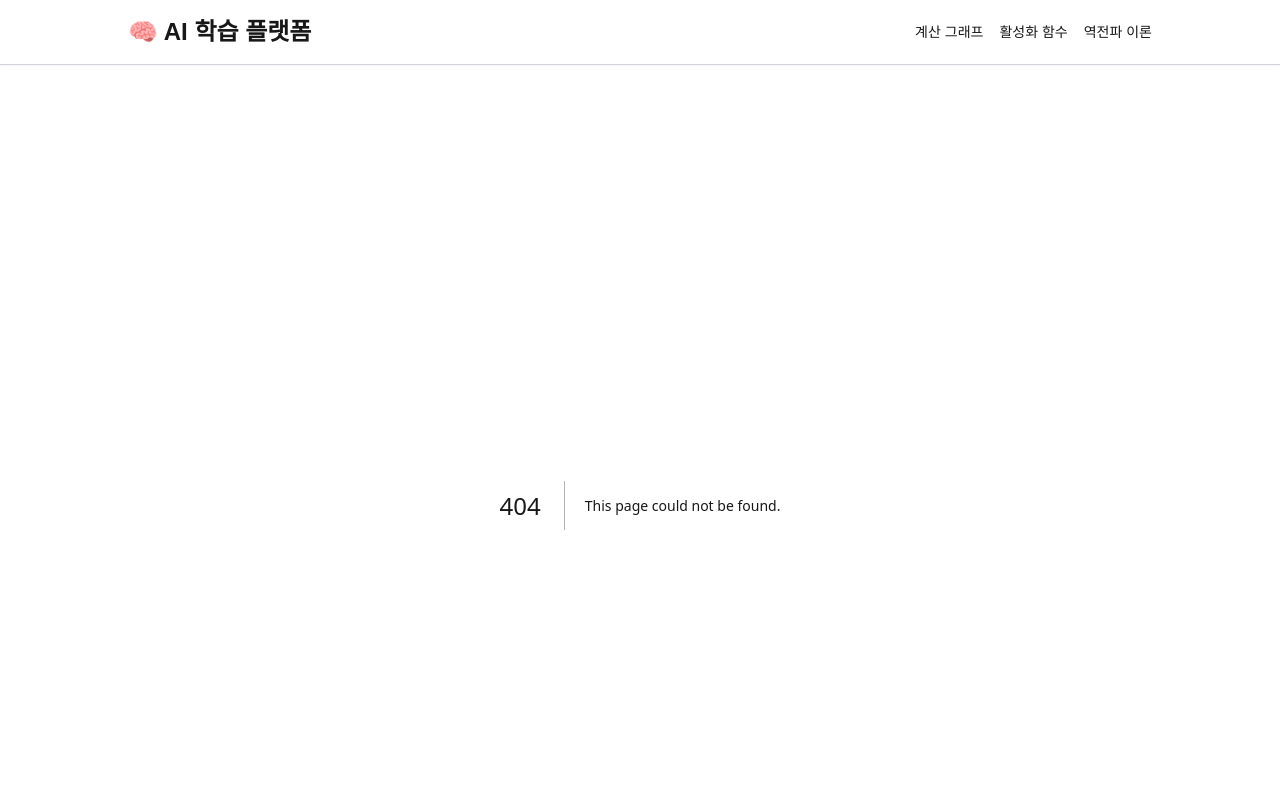
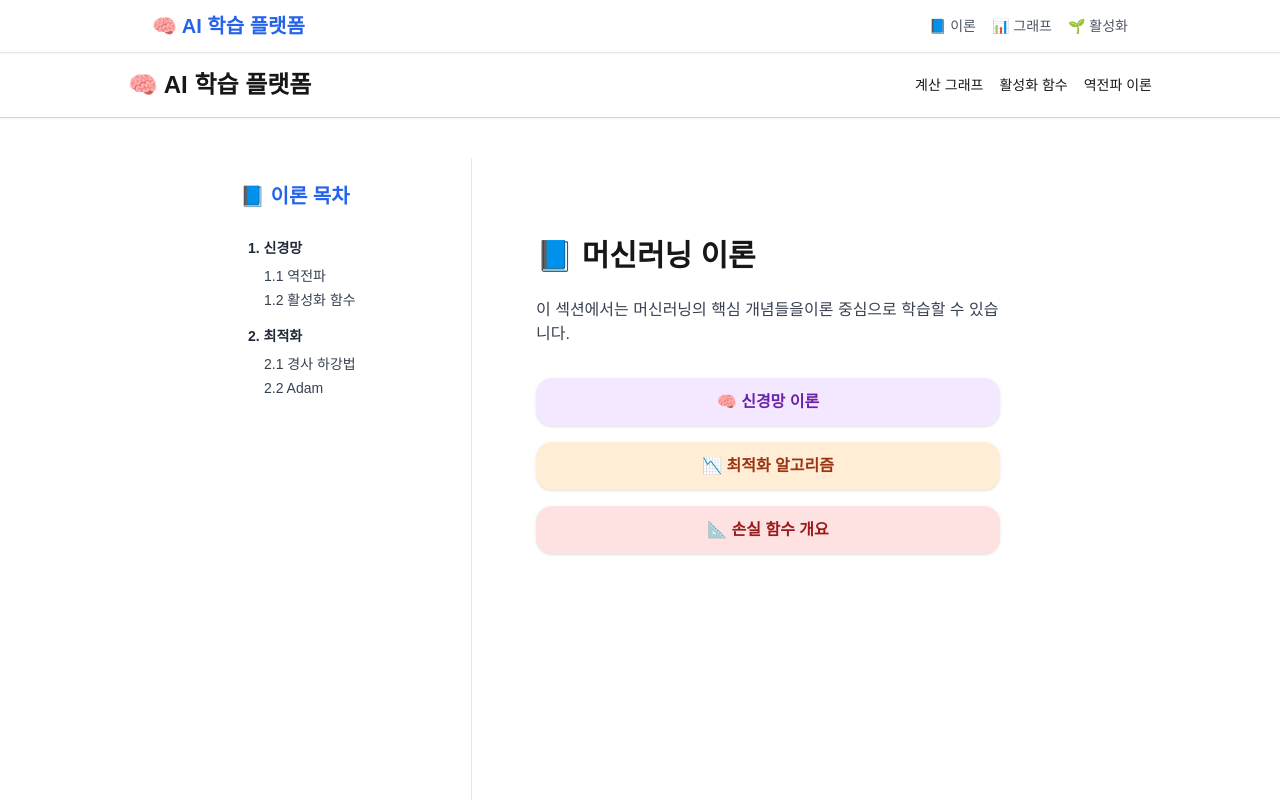
Before and after one commit to jeehun98/ai-learning-platform, a Next.js app: page /theory in a window 1280 px wide. Before the commit this address had no page. Shown: the top 800 px of the page. Built offline with nearby package versions, Linux system fonts and the light colour scheme.

Commit message:
네비게이터 추가

```diff
--- a/components/Layout.tsx
+++ b/components/Layout.tsx
@@ -1,6 +1,7 @@
 // components/Layout.tsx
 import Link from "next/link";
 import { ReactNode } from "react";
+import Navbar from "./Navbar"; // ✅ 이 줄 추가
 
 type LayoutProps = {
   children: ReactNode;
@@ -9,6 +10,7 @@ type LayoutProps = {
 export default function Layout({ children }: LayoutProps) {
   return (
     <div className="min-h-screen bg-[var(--background)] text-[var(--foreground)]">
+      <Navbar /> {/*✅ 여기 삽입 */}
       <header className="px-8 py-4 shadow-sm border-b border-gray-300 dark:border-gray-700">
         <nav className="flex items-center justify-between max-w-5xl mx-auto">
           <Link href="/" className="text-2xl font-bold">
--- /dev/null
+++ b/components/Navbar.tsx
@@ -0,0 +1,18 @@
+import Link from "next/link";
+
+export default function Navbar() {
+  return (
+    <header className="w-full bg-white dark:bg-neutral-900 shadow-sm border-b border-gray-200 dark:border-neutral-800">
+      <nav className="flex items-center justify-between px-6 py-3 max-w-5xl mx-auto">
+        <Link href="/" className="text-xl font-bold text-blue-600 dark:text-blue-400">
+          🧠 AI 학습 플랫폼
+        </Link>
+        <ul className="flex space-x-4 text-sm font-medium text-gray-600 dark:text-gray-300">
+          <li><Link href="/theory">📘 이론</Link></li>
+          <li><Link href="/graph-visualizer">📊 그래프</Link></li>
+          <li><Link href="/activations">🌱 활성화</Link></li>
+        </ul>
+      </nav>
+    </header>
+  );
+}
--- /dev/null
+++ b/components/RoundedButton.tsx
@@ -0,0 +1,20 @@
+import Link from "next/link";
+import { ReactNode } from "react";
+
+type RoundedButtonProps = {
+  href: string;
+  children: ReactNode;
+  color?: string;
+};
+
+export default function RoundedButton({ href, children, color }: RoundedButtonProps) {
+  const baseColor = color ?? "bg-gray-100 text-gray-800";
+  return (
+    <Link
+      href={href}
+      className={`${baseColor} block text-center font-semibold py-3 px-6 rounded-2xl shadow hover:scale-105 transition`}
+    >
+      {children}
+    </Link>
+  );
+}
--- /dev/null
+++ b/components/TheoryLayout.tsx
@@ -0,0 +1,15 @@
+import { ReactNode } from "react";
+import TheorySidebar from "./TheorySidebar";
+
+type Props = {
+  children: ReactNode;
+};
+
+export default function TheoryLayout({ children }: Props) {
+  return (
+    <div className="flex min-h-screen bg-[var(--background)] text-[var(--foreground)]">
+      <TheorySidebar />
+      <main className="flex-1 p-10">{children}</main>
+    </div>
+  );
+}
--- /dev/null
+++ b/components/TheorySidebar.tsx
@@ -0,0 +1,62 @@
+// components/TheorySidebar.tsx
+import Link from "next/link";
+import { useRouter } from "next/router";
+
+const theoryNav = [
+  {
+    number: "1",
+    title: "신경망",
+    href: "/theory/neural-networks",
+    children: [
+      { number: "1.1", title: "역전파", href: "/theory/neural-networks/backprop" },
+      { number: "1.2", title: "활성화 함수", href: "/theory/neural-networks/activation" },
+    ],
+  },
+  {
+    number: "2",
+    title: "최적화",
+    href: "/theory/optimization",
+    children: [
+      { number: "2.1", title: "경사 하강법", href: "/theory/optimization/sgd" },
+      { number: "2.2", title: "Adam", href: "/theory/optimization/adam" },
+    ],
+  },
+];
+
+export default function TheorySidebar() {
+  const router = useRouter();
+
+  return (
+    <aside className="w-64 min-h-screen p-6 border-r border-gray-200 dark:border-neutral-700 bg-white dark:bg-neutral-900">
+      <h2 className="text-xl font-bold mb-6 text-blue-600 dark:text-blue-400">📘 이론 목차</h2>
+      <ul className="space-y-3 text-sm">
+        {theoryNav.map((section) => (
+          <li key={section.href}>
+            <Link
+              href={section.href}
+              className={`block px-2 py-1 rounded-md font-semibold ${
+                router.pathname === section.href ? "bg-blue-100 text-blue-800 dark:bg-blue-800 dark:text-white" : "hover:bg-gray-100 dark:hover:bg-neutral-800 text-gray-800 dark:text-gray-200"
+              }`}
+            >
+              {section.number}. {section.title}
+            </Link>
+            <ul className="mt-1 space-y-1">
+              {section.children?.map((child) => (
+                <li key={child.href}>
+                  <Link
+                    href={child.href}
+                    className={`block pl-6 text-sm rounded-md ${
+                      router.pathname === child.href ? "bg-blue-100 text-blue-800 dark:bg-blue-800 dark:text-white font-medium" : "hover:bg-gray-100 dark:hover:bg-neutral-800 text-gray-700 dark:text-gray-300"
+                    }`}
+                  >
+                    {child.number} {child.title}
+                  </Link>
+                </li>
+              ))}
+            </ul>
+          </li>
+        ))}
+      </ul>
+    </aside>
+  );
+}
--- a/pages/index.tsx
+++ b/pages/index.tsx
@@ -1,17 +1,27 @@
-import Link from "next/link";
+// ✅ 프로젝트의 초기 템플릿 세팅: Next.js + TailwindCSS 기반
+
+// 1. 홈(index) 페이지
+// pages/index.tsx
+import RoundedButton from "@/components/RoundedButton";
 
 export default function Home() {
   return (
-    <>
-      <h1 className="text-3xl font-bold mb-6">홈</h1>
-      <p className="mb-4">
-        이 플랫폼은 인공지능의 작동 원리와 계산 과정을 시각적으로 보여주는 인터랙티브 학습 도구입니다.
+    <main className="p-8 max-w-3xl mx-auto text-center">
+      <h1 className="text-4xl font-bold mb-4">🧠 AI 학습 플랫폼</h1>
+      <p className="mb-6 text-lg text-gray-700 dark:text-gray-300">
+        인공지능의 이론과 계산 과정을 시각적으로 탐색하고, 직접 실험할 수 있도록 설계된 플랫폼입니다.
       </p>
-      <ul className="list-disc pl-5 space-y-1 text-blue-600">
-        <li><Link href="/graph-visualizer">계산 그래프 시각화</Link></li>
-        <li><Link href="/activations">활성화 함수 시뮬레이터</Link></li>
-        <li><Link href="/theory/backprop">역전파 이론</Link></li>
-      </ul>
-    </>
+      <div className="grid gap-4">
+        <RoundedButton href="/theory" color="bg-yellow-100 text-yellow-800">
+          📚 머신러닝 이론 학습하기
+        </RoundedButton>
+        <RoundedButton href="/graph-visualizer" color="bg-blue-100 text-blue-800">
+          📊 계산 그래프 시각화
+        </RoundedButton>
+        <RoundedButton href="/activations" color="bg-green-100 text-green-800">
+          🌱 활성화 함수 작동 원리
+        </RoundedButton>
+      </div>
+    </main>
   );
 }
--- /dev/null
+++ b/pages/theory/backprop.tsx
@@ -0,0 +1,20 @@
+import Head from "next/head";
+
+export default function Backprop() {
+  return (
+    <div className="max-w-3xl mx-auto px-4 py-10">
+      <Head>
+        <title>역전파 알고리즘 | AI 학습 플랫폼</title>
+      </Head>
+      <h1 className="text-3xl font-bold mb-4">🔁 역전파 알고리즘</h1>
+      <p className="text-gray-700 dark:text-gray-300 mb-6 leading-relaxed">
+        역전파(Backpropagation)는 신경망에서 오차를 역으로 전파하여 가중치를 갱신하는 핵심 알고리즘입니다.
+        주로 연쇄 법칙을 기반으로 각 층의 기울기를 계산하고, 이를 통해 경사 하강법 등의 최적화 기법과 결합하여 학습을 수행합니다.
+      </p>
+
+      <div className="bg-yellow-50 dark:bg-yellow-900 p-4 rounded-xl shadow text-sm text-yellow-900 dark:text-yellow-200">
+        💡 Tip: 역전파는 자동미분(Autodiff)과도 밀접하게 관련되어 있으며, 현대 딥러닝 프레임워크의 핵심 기능 중 하나입니다.
+      </div>
+    </div>
+  );
+}
--- /dev/null
+++ b/pages/theory/index.tsx
@@ -0,0 +1,34 @@
+// pages/index.tsx
+import RoundedButton from "@/components/RoundedButton";
+import Head from "next/head";
+import TheoryLayout from "@/components/TheoryLayout";
+
+export default function TheoryIndex() {
+  return (
+    <TheoryLayout>
+      <Head>
+        <title>머신러닝 이론 | AI 학습 플랫폼</title>
+      </Head>
+
+      <div className="max-w-3xl px-6 py-10">
+        <h1 className="text-3xl font-bold mb-6">📘 머신러닝 이론</h1>
+        <p className="text-gray-700 dark:text-gray-300 mb-8">
+          이 섹션에서는 머신러닝의 핵심 개념들을<br className="md:hidden" />
+          이론 중심으로 학습할 수 있습니다.
+        </p>
+
+        <div className="grid gap-4">
+          <RoundedButton href="/theory/neural-networks" color="bg-purple-100 text-purple-800">
+            🧠 신경망 이론
+          </RoundedButton>
+          <RoundedButton href="/theory/optimization" color="bg-orange-100 text-orange-800">
+            📉 최적화 알고리즘
+          </RoundedButton>
+          <RoundedButton href="/theory/loss-functions" color="bg-red-100 text-red-800">
+            📐 손실 함수 개요
+          </RoundedButton>
+        </div>
+      </div>
+    </TheoryLayout>
+  );
+}
--- /dev/null
+++ b/pages/theory/neural-networks/backprop.tsx
@@ -0,0 +1,32 @@
+import Head from "next/head";
+
+export default function BackpropPage() {
+  return (
+    <>
+      <Head>
+        <title>역전파 알고리즘 | AI 학습 플랫폼</title>
+      </Head>
+      <main className="max-w-3xl mx-auto px-6 py-10">
+        <h1 className="text-3xl font-bold mb-4">🔁 역전파 알고리즘</h1>
+
+        <section className="mb-6">
+          <h2 className="text-xl font-semibold mb-2">개요</h2>
+          <p className="text-gray-700 dark:text-gray-300 leading-relaxed">
+            역전파는 신경망에서 오차를 역방향으로 전파하여 가중치를 갱신하는 핵심 학습 알고리즘입니다.
+          </p>
+        </section>
+
+        <section className="mb-6">
+          <h2 className="text-xl font-semibold mb-2">작동 원리</h2>
+          <p className="text-gray-700 dark:text-gray-300 leading-relaxed">
+            연쇄 법칙을 이용하여 각 층의 기울기를 계산하고, 이를 바탕으로 가중치를 업데이트합니다.
+          </p>
+        </section>
+
+        <section className="mb-6 bg-yellow-50 dark:bg-yellow-900 p-4 rounded-xl shadow text-sm text-yellow-900 dark:text-yellow-200">
+          💡 팁: 역전파는 자동 미분(autodiff)과도 밀접한 관련이 있습니다.
+        </section>
+      </main>
+    </>
+  );
+}
--- /dev/null
+++ b/pages/theory/neural-networks/index.tsx
@@ -0,0 +1,27 @@
+import RoundedButton from "@/components/RoundedButton";
+import Head from "next/head";
+
+export default function NeuralNetworks() {
+  return (
+    <>
+      <Head>
+        <title>신경망 이론 | AI 학습 플랫폼</title>
+      </Head>
+      <main className="max-w-3xl mx-auto px-6 py-10 text-center">
+        <h1 className="text-3xl font-bold mb-4">🧠 신경망 이론</h1>
+        <p className="text-gray-700 dark:text-gray-300 mb-8 leading-relaxed">
+          신경망은 인간의 뇌에서 영감을 받아 만들어진 계산 모델입니다. 이 대단원에서는 인공 신경망의 구조와 학습 방식에 대해 알아봅니다.
+        </p>
+
+        <div className="grid gap-4">
+          <RoundedButton href="/theory/neural-networks/backprop" color="bg-blue-100 text-blue-800">
+            🔁 역전파 알고리즘
+          </RoundedButton>
+          <RoundedButton href="/theory/neural-networks/activation" color="bg-green-100 text-green-800">
+            🌱 활성화 함수
+          </RoundedButton>
+        </div>
+      </main>
+    </>
+  );
+}
--- a/tsconfig.json
+++ b/tsconfig.json
@@ -1,5 +1,6 @@
 {
   "compilerOptions": {
+    "baseUrl": ".",
     "target": "ES2017",
     "lib": ["dom", "dom.iterable", "esnext"],
     "allowJs": true,
```
